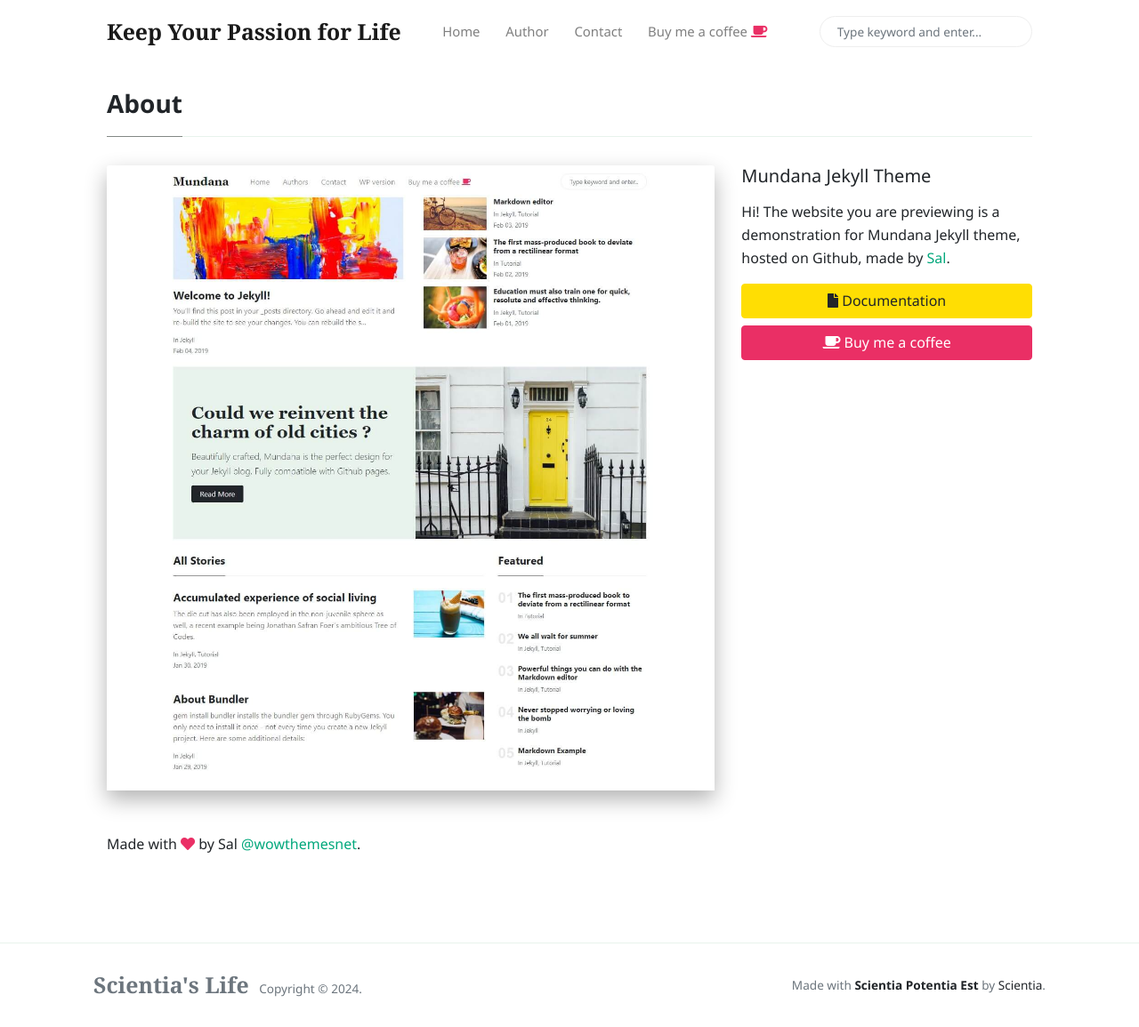
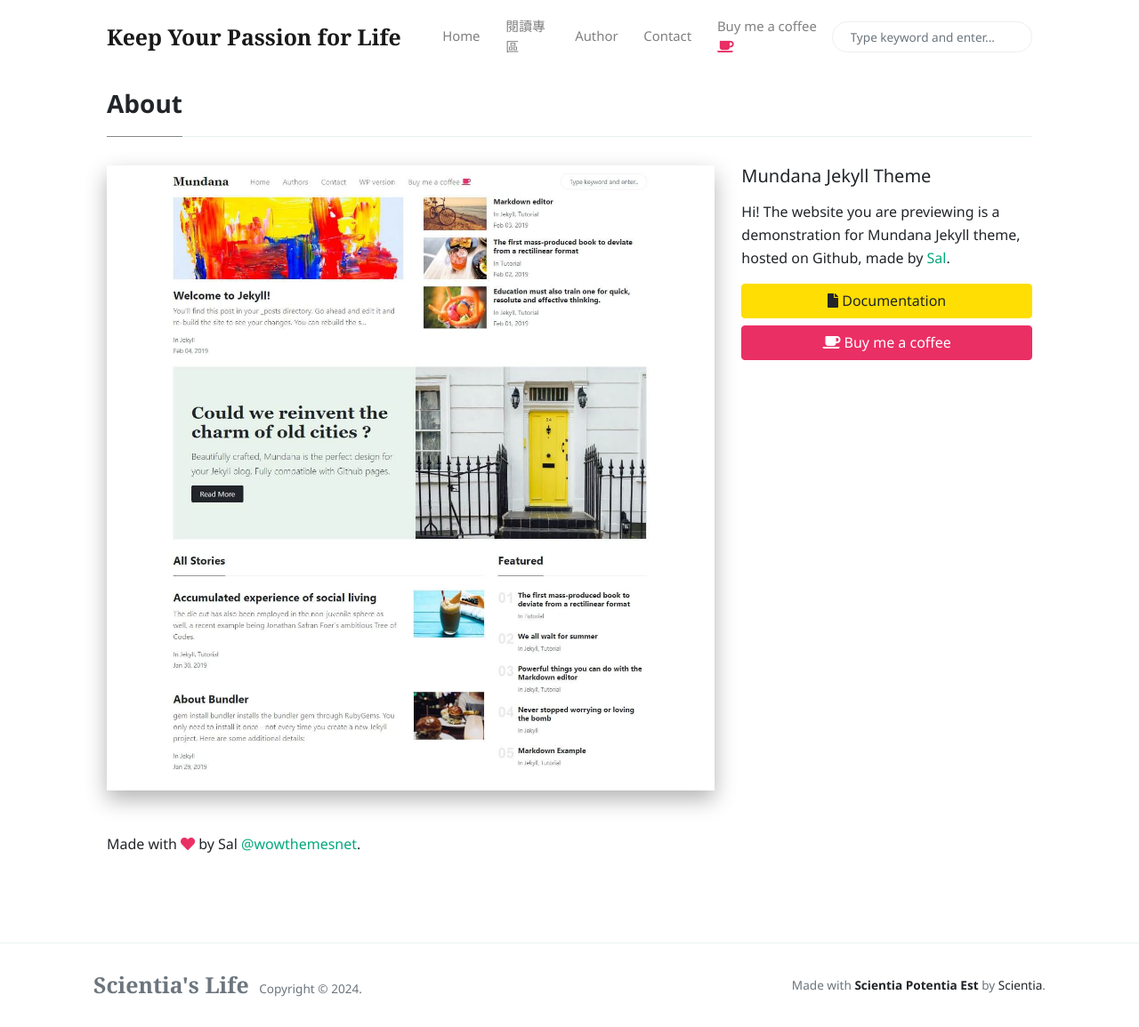
Before and after one commit to Scientia-Potentia-Est-Tw/Scientia-Potentia-Est-Tw.github.io, a Jekyll site: the page built from _pages/about.md, in a window 1280 px wide and 1155 px high. Shown: the whole window at 89% size. Built offline with Jekyll 4.4.1, drawn with Linux system fonts in a browser that asks for light colours; nearby versions of some CDN libraries; comment, search, counter and statistics services are not loaded.

Commit message:
new category

```diff
--- a/_includes/menu-header.html
+++ b/_includes/menu-header.html
@@ -2,6 +2,9 @@
 
 <li class="nav-item">
 <a class="nav-link" href="{{site.baseurl}}/index.html">Home</a>
+</li>
+<li class="nav-item">
+<a class="nav-link" href="{{site.baseurl}}/categories.html#閱讀心得">閱讀專區</a>
 </li>
 <li class="nav-item">
 <a class="nav-link" href="{{site.baseurl}}/authors-list.html">Author</a>
```
